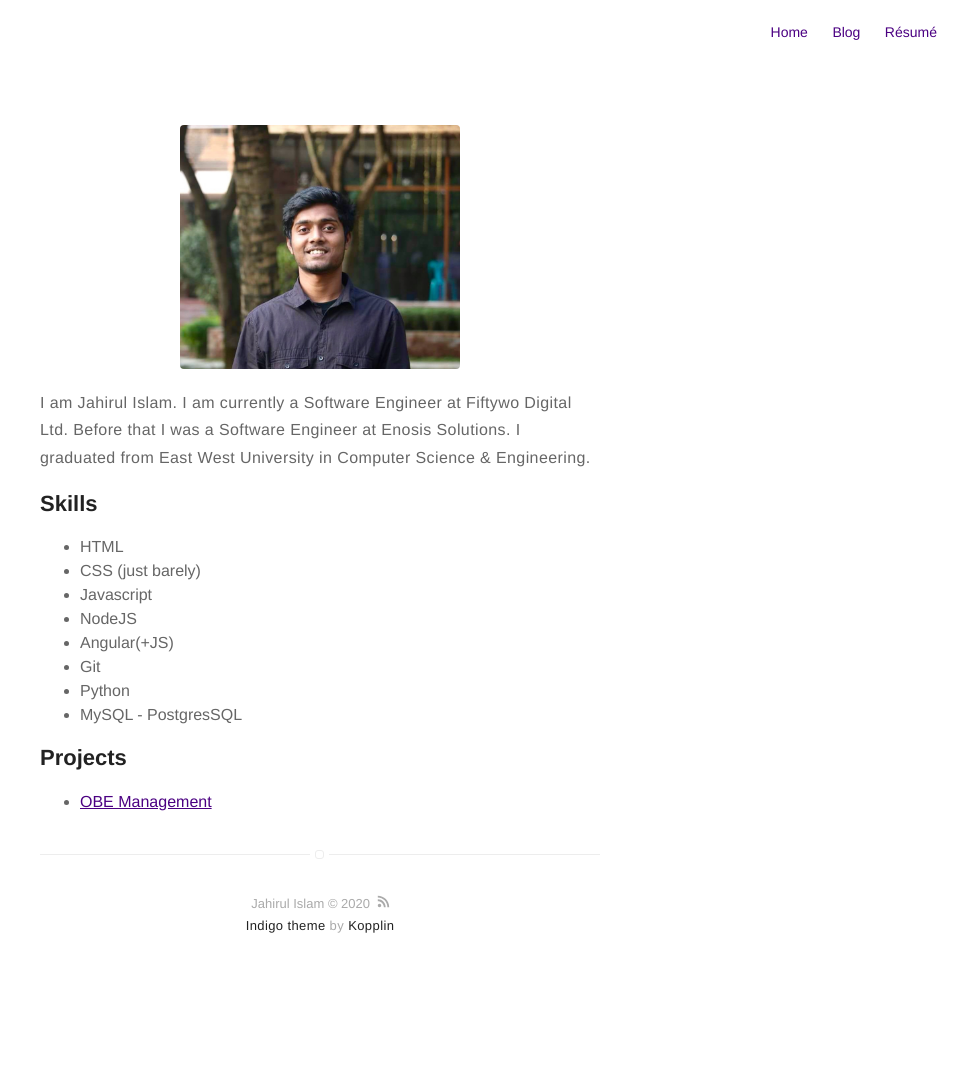
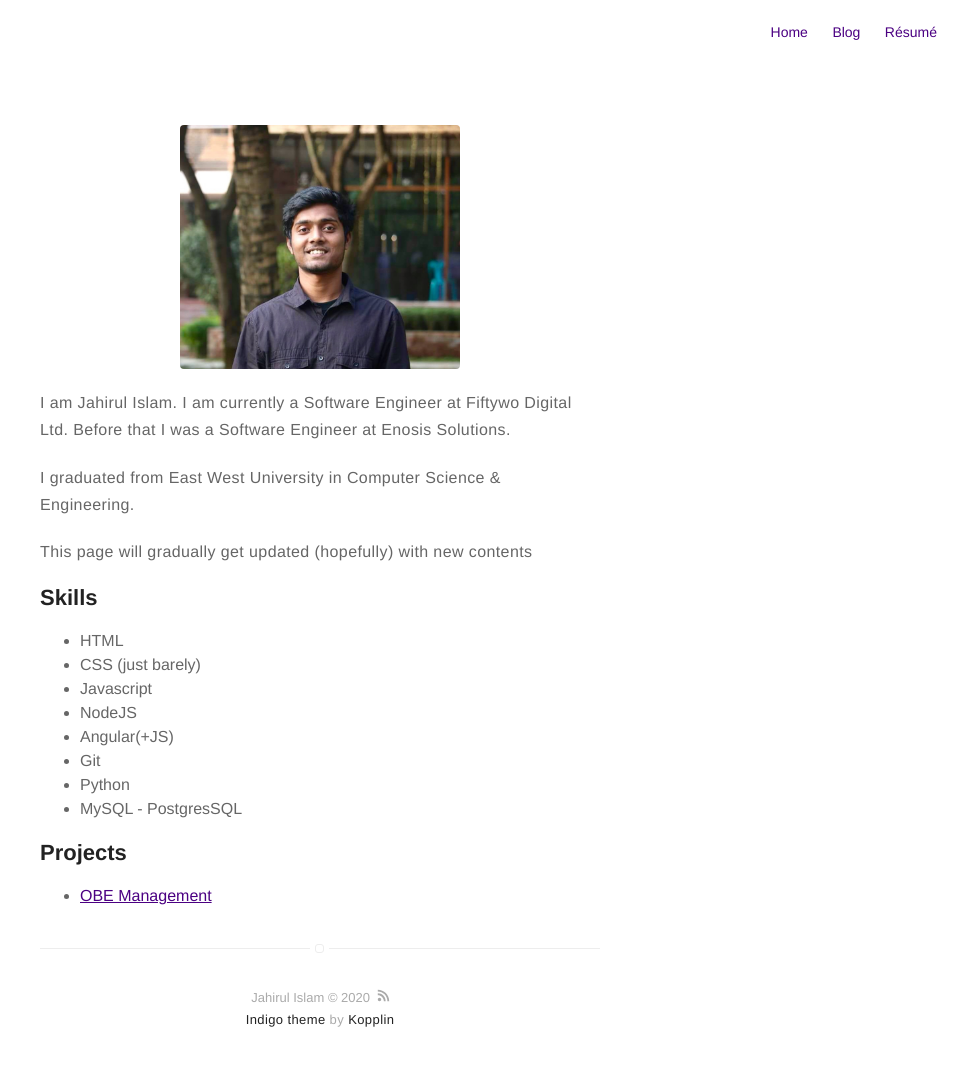
Before and after one commit to j-a-h-i-r/j-a-h-i-r.github.io, a Jekyll site: the page built from about.md, in a window 1280 px wide. Shown: the whole page, without its empty margins (320-1280 px from the left). Built offline with Jekyll 4.4.1, drawn with Linux system fonts in a browser that asks for light colours; before the commit the page ends 997 px from its top, so only the background shows below that.

Commit message:
Update about.md

```diff
--- a/about.md
+++ b/about.md
@@ -4,11 +4,11 @@ layout: page
 ---
 ![Profile Image]({% if site.external-image %}{{ site.picture }}{% else %}{{ site.url }}/{{ site.picture }}{% endif %})
 
-<p>
-I am Jahirul Islam. I am currently a Software Engineer at Fiftywo Digital Ltd. Before that I was a Software Engineer at Enosis Solutions.
+<p>I am Jahirul Islam. I am currently a Software Engineer at Fiftywo Digital Ltd. Before that I was a Software Engineer at Enosis Solutions.</p>
 
-I graduated from East West University in Computer Science & Engineering.
-</p>
+<p>I graduated from East West University in Computer Science & Engineering.</p>
+
+<p>This page will gradually get updated (hopefully) with new contents </p>
 
 <h2>Skills</h2>
 
```
